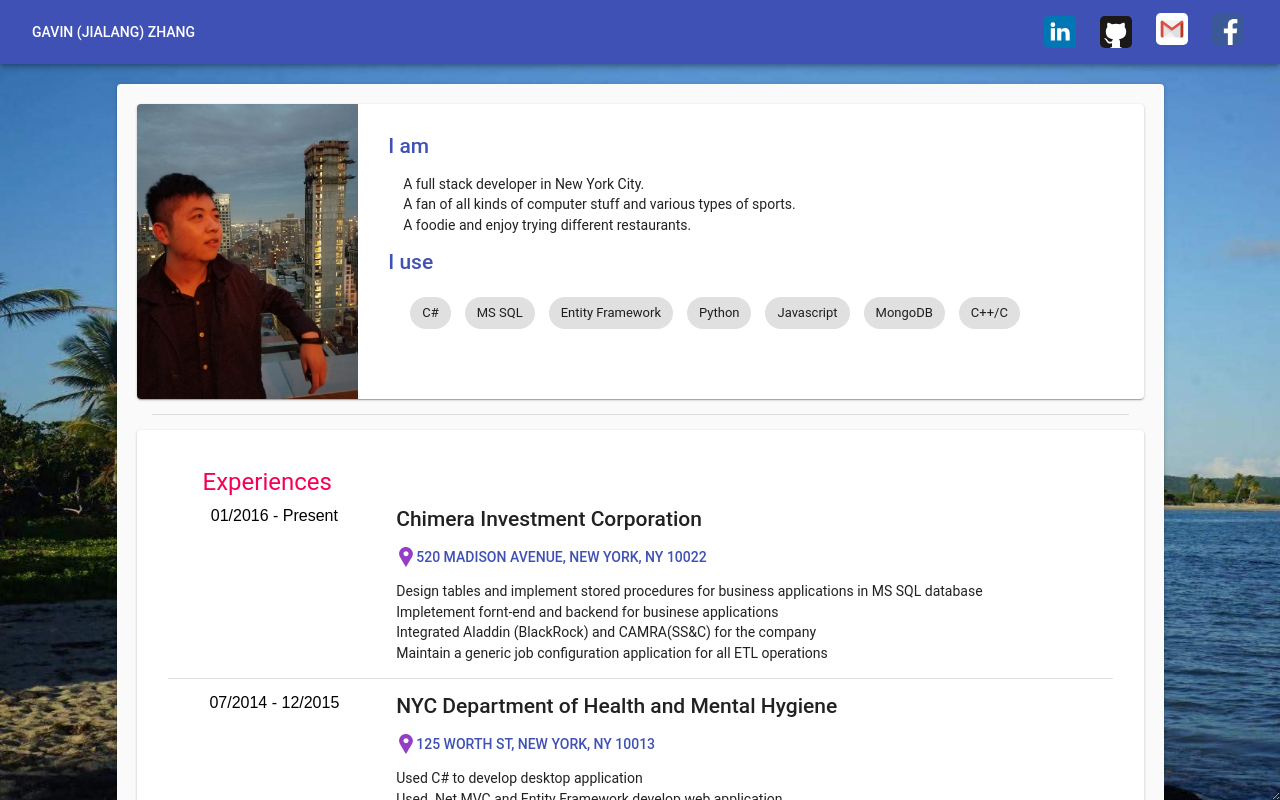
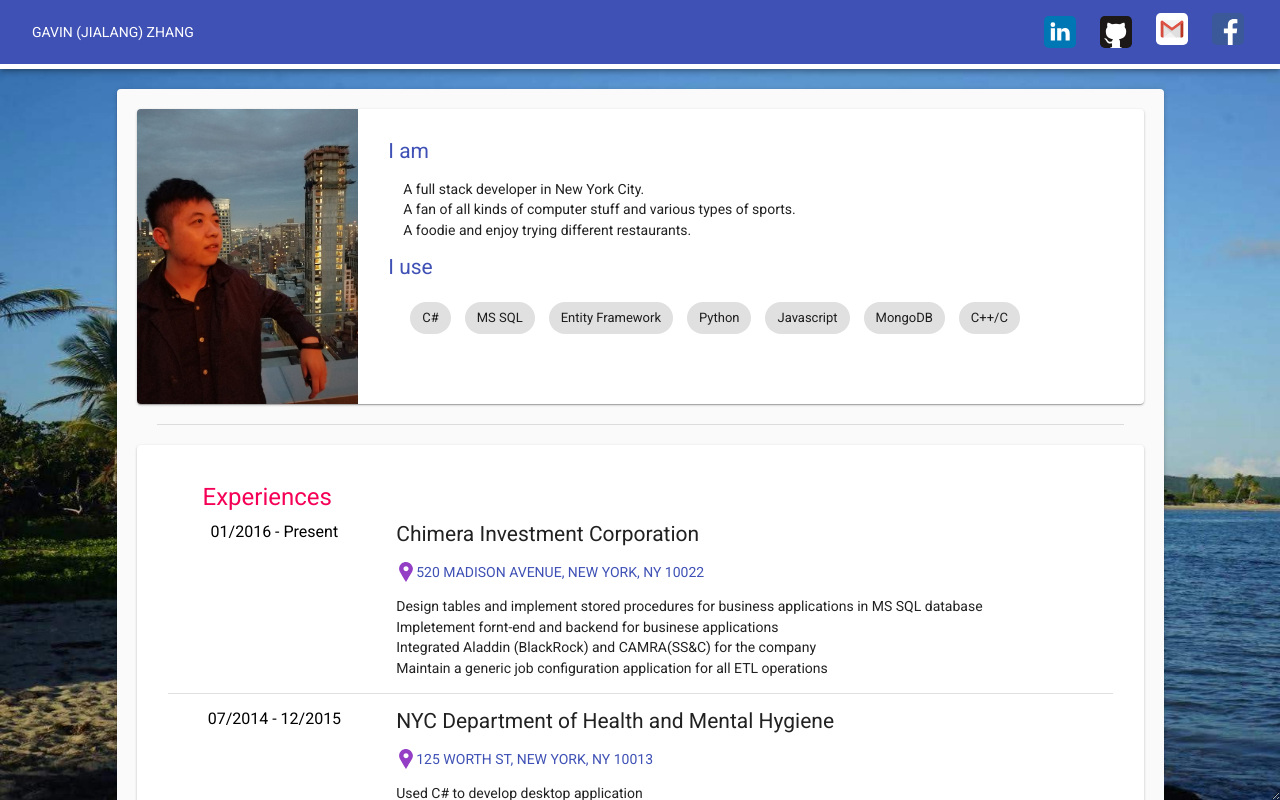
Before and after one commit to gavinz0228/homepage, a React (Create React App) app in the folder home_page/: page / in a window 1280 px wide. Built offline with nearby package versions, Linux system fonts and the light colour scheme.

Commit message:
removed the project section, added thin white bar to the nav bar

```diff
--- a/home_page/public/index.html
+++ b/home_page/public/index.html
@@ -10,6 +10,7 @@
     -->
     <link rel="manifest" href="%PUBLIC_URL%/manifest.json">
     <link rel="shortcut icon" href="%PUBLIC_URL%/favicon.ico">
+    <link href="https://fonts.googleapis.com/css?family=Roboto&display=swap" rel="stylesheet">
     <!--
       Notice the use of %PUBLIC_URL% in the tags above.
       It will be replaced with the URL of the `public` folder during the build.
--- a/home_page/src/App.js
+++ b/home_page/src/App.js
@@ -26,7 +26,7 @@ const styles = theme => ({
     backgroundColor: "#FAFAFA",
   },
   divider:{
-    margin: 15
+    margin: 20
   }
 });
 
@@ -45,8 +45,7 @@ class App extends Component {
               <Experiences />
               <Divider className={this.props.classes.divider}/>
               <Academic />
-              <Divider className={this.props.classes.divider}/>
-              <Projects />
+
           </Paper>
         </Grid>
       </Grid>
--- a/home_page/src/components/Academic.js
+++ b/home_page/src/components/Academic.js
@@ -10,10 +10,10 @@ const styles = theme => ({
         paddingTop: 20
     },
     content:{
-        marginLeft:240
+        marginLeft:240,
     },
     divider:{
-        margin:10
+        margin:15
     }
   });
 class Academic extends Component {
--- a/home_page/src/components/NavBar.js
+++ b/home_page/src/components/NavBar.js
@@ -47,7 +47,7 @@ class NavBar extends Component {
     }
     render() {
       return (
-            <AppBar position="sticky" color="primary">
+            <AppBar position="sticky" color="primary" style = {{borderBottomWidth: 5, borderBottomColor: "white", borderBottomStyle:"solid"}}>
                 <Toolbar>
                     <Button color="inherit" onClick={this.nameOnCLick} >
                         Gavin (Jialang) Zhang
--- a/home_page/src/index.css
+++ b/home_page/src/index.css
@@ -1,5 +1,5 @@
 body {
   margin: 0;
   padding: 0;
-  font-family: sans-serif;
+  font-family: 'Roboto', sans-serif;
 }
```
